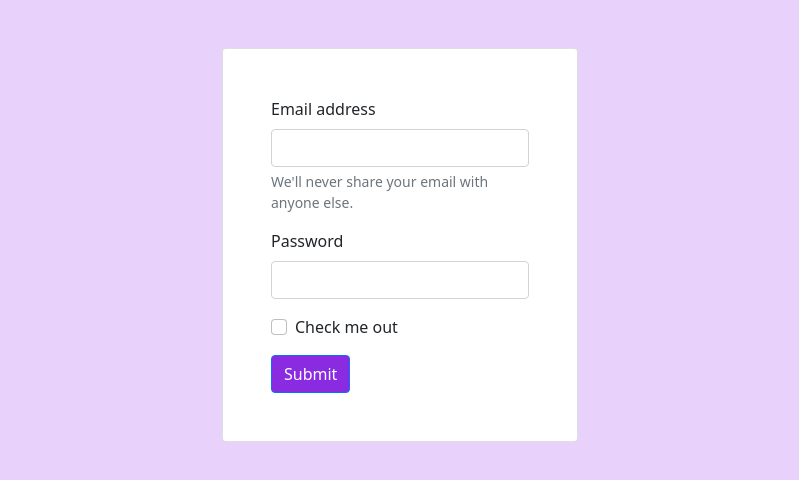
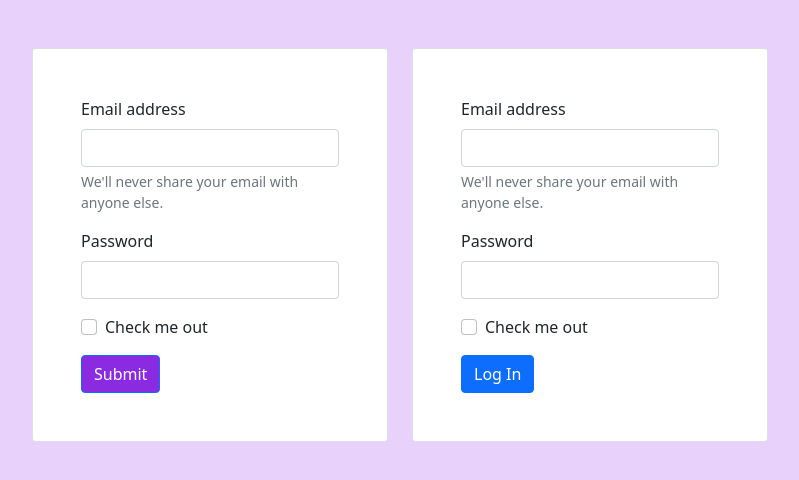
Before and after one commit to mahamahmood/test, a plain HTML site: page index.html in a window 1280 px wide. Shown: the whole page, without its empty margins (240-1039 px from the left). Drawn offline with nearby package versions, Linux system fonts and the light colour scheme.

Commit message:
added new log in form

```diff
--- a/index.html
+++ b/index.html
@@ -31,6 +31,26 @@
                       </form>
                    </div>
             </div>
+            <div class="col-4">
+                <div class="card">
+                    <form class="container p-5">
+                        <div class="mb-3">
+                          <label for="exampleInputEmail1" class="form-label">Email address</label>
+                          <input type="email" class="form-control" id="exampleInputEmail1" aria-describedby="emailHelp">
+                          <div id="emailHelp" class="form-text">We'll never share your email with anyone else.</div>
+                        </div>
+                        <div class="mb-3">
+                          <label for="exampleInputPassword1" class="form-label">Password</label>
+                          <input type="password" class="form-control" id="exampleInputPassword1">
+                        </div>
+                        <div class="mb-3 form-check">
+                          <input type="checkbox" class="form-check-input" id="exampleCheck1">
+                          <label class="form-check-label" for="exampleCheck1">Check me out</label>
+                        </div>
+                        <button type="submit" class="btn btn-primary">Log In</button>
+                      </form>
+                   </div>
+            </div>
         </div>
     </div>
 </body>
```
